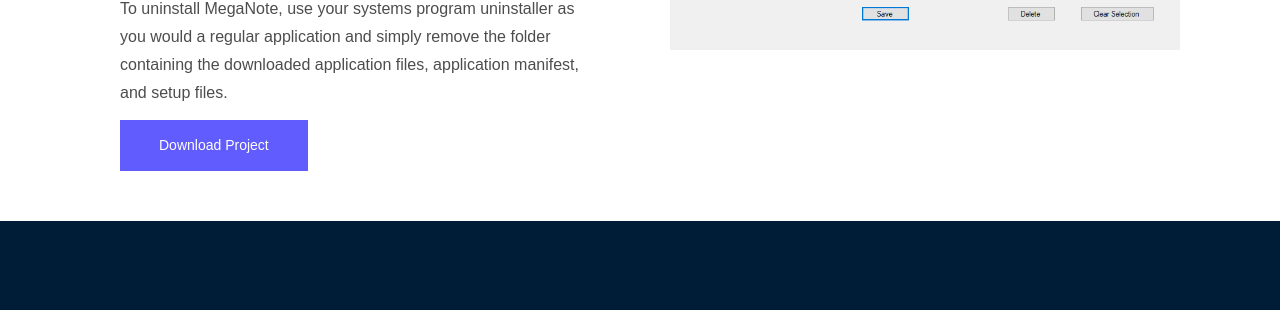
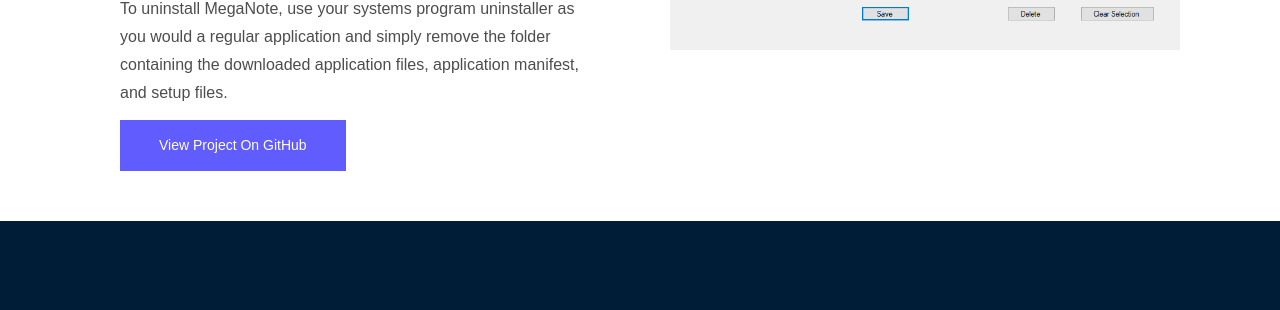
Before and after one commit to mlan225/portfolio, a Jekyll site: the page built from site-pages/project-pages/mega-note.html, in a window 1280 px wide. Shown: the part 1072-1382 px from the top of the page. Built offline with Jekyll 4.4.1, drawn with Linux system fonts in a browser that asks for light colours; some web fonts are replaced.

Commit message:
Update mega-note.html
Replaced the download link with a link to the github project

```diff
--- a/site-pages/project-pages/mega-note.html
+++ b/site-pages/project-pages/mega-note.html
@@ -41,7 +41,7 @@ permalink: /projects/mega-note
         the folder containing the downloaded application files, application manifest, and setup files.
       </p>
       <div class="project-text-btn">
-        <a class="boxed-btn3" href="{{ site.baseurl }}/assets/files/MegaNote.zip" target="_blank">Download Project</a>
+        <a class="boxed-btn3" href="https://github.com/mlan225/megaNote" target="_blank">View Project on GitHub</a>
       </div>
     </div>
     <div class="single-project-images col-sm-12 col-lg-6">
```
